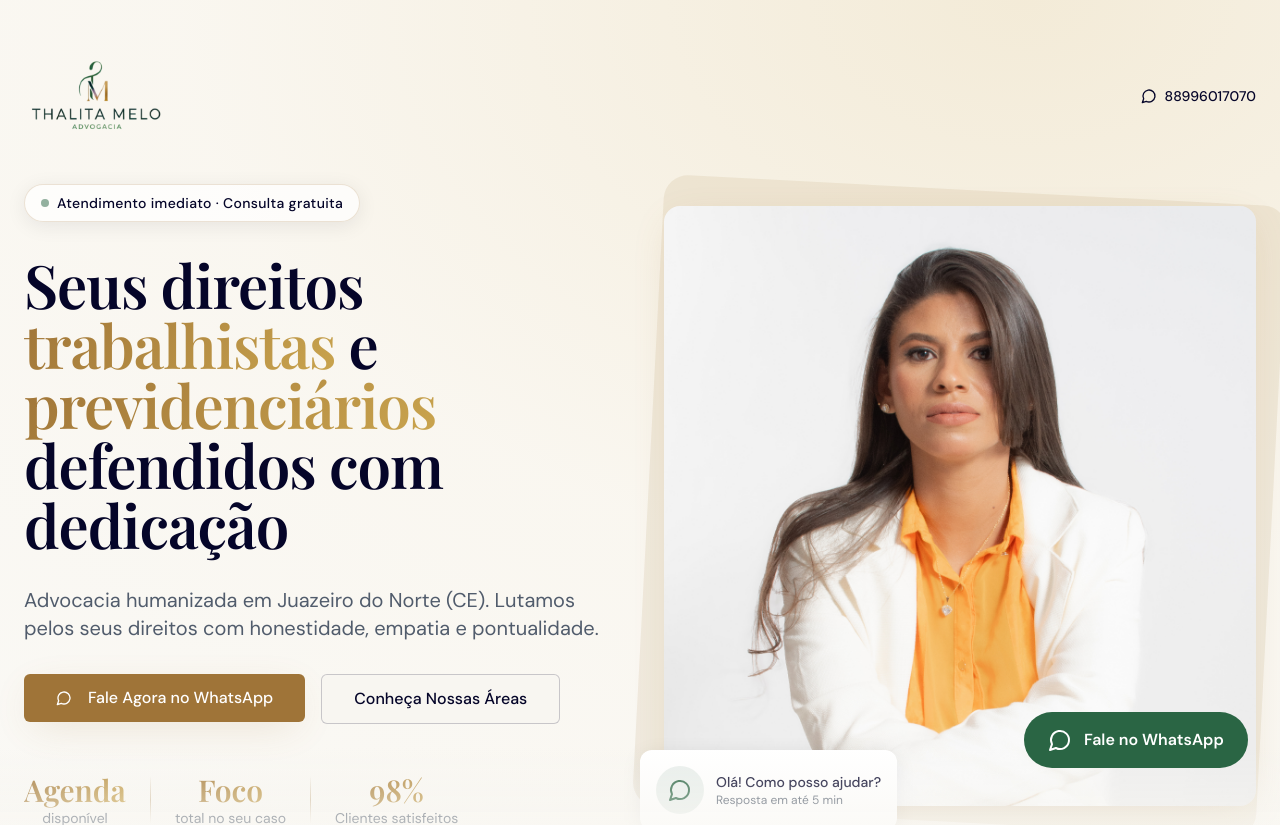
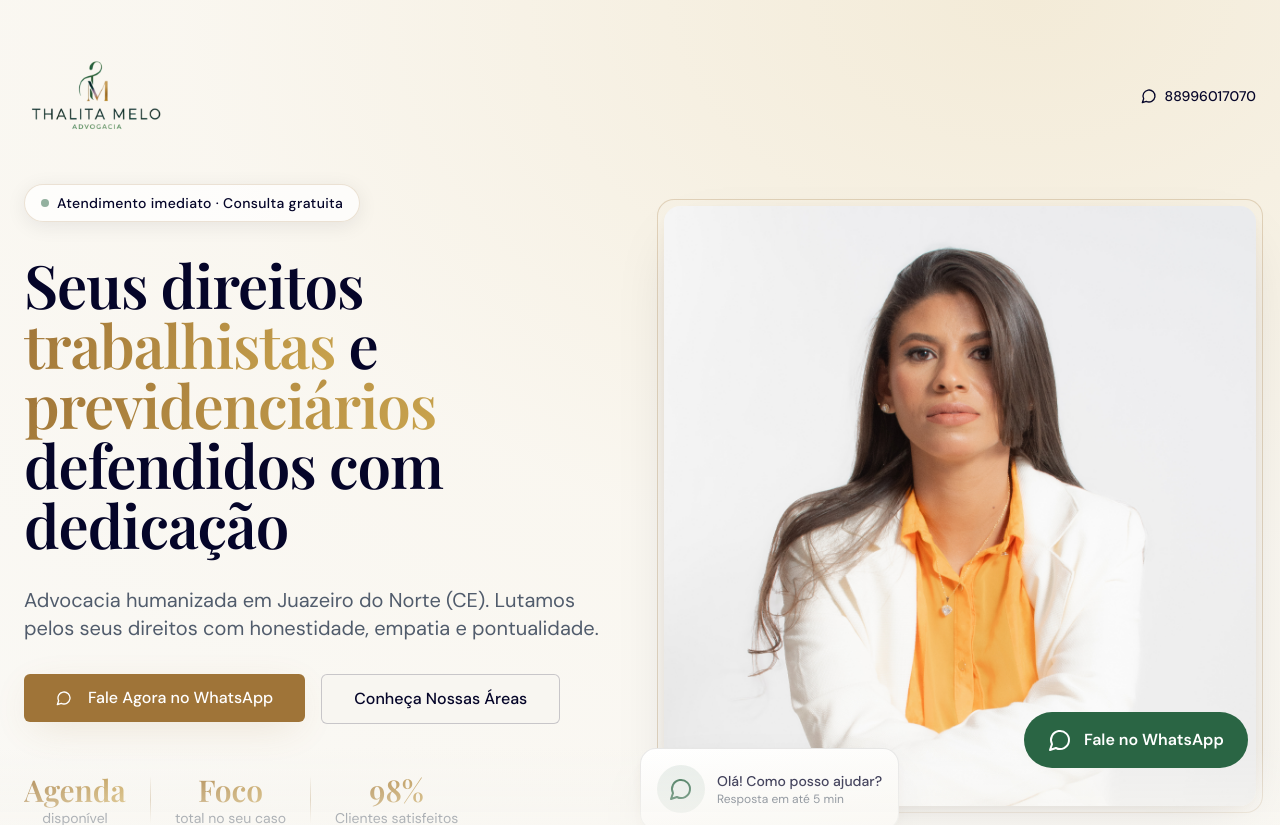
Before and after one commit to caioestudos/direito-em-foco, a React (Vite) app: page / in a window 1280 px wide. Shown: the top 825 px of the page. Built offline with nearby package versions, Linux system fonts and the light colour scheme; the HTML template or start-up script is replaced by a standard one.

Commit message:
Changes
Co-authored-by: caioestudos <222849109+caioestudos@users.noreply.github.com>

```diff
--- a/src/components/HeroSection.tsx
+++ b/src/components/HeroSection.tsx
@@ -105,15 +105,16 @@ const HeroSection = () => {
           {/* Desktop Hero Image */}
           <div className="relative animate-fade-in delay-200 hidden lg:block">
             <div className="relative">
-              <div className="absolute -inset-4 bg-primary/10 rounded-3xl transform rotate-3"></div>
+              <div className="absolute -inset-4 rounded-3xl bg-gradient-gold-soft transform rotate-3"></div>
+              <div className="absolute -inset-1.5 rounded-2xl ring-1 ring-primary/25"></div>
               <img
                 src={heroImage}
                 alt="Dra. Thalita Melo"
-                className="relative rounded-2xl shadow-elegant w-full h-[600px] object-cover object-top"
+                className="relative rounded-2xl shadow-premium w-full h-[600px] object-cover object-top"
               />
             </div>
             {/* Floating Card */}
-            <div className="absolute -bottom-6 -left-6 bg-card p-4 rounded-xl shadow-card animate-float">
+            <div className="absolute -bottom-6 -left-6 bg-gradient-card border border-border/60 p-4 rounded-2xl shadow-premium animate-float">
               <div className="flex items-center gap-3">
                 <div className="w-12 h-12 rounded-full bg-whatsapp/10 flex items-center justify-center">
                   <MessageCircle className="w-6 h-6 text-whatsapp" />
```
